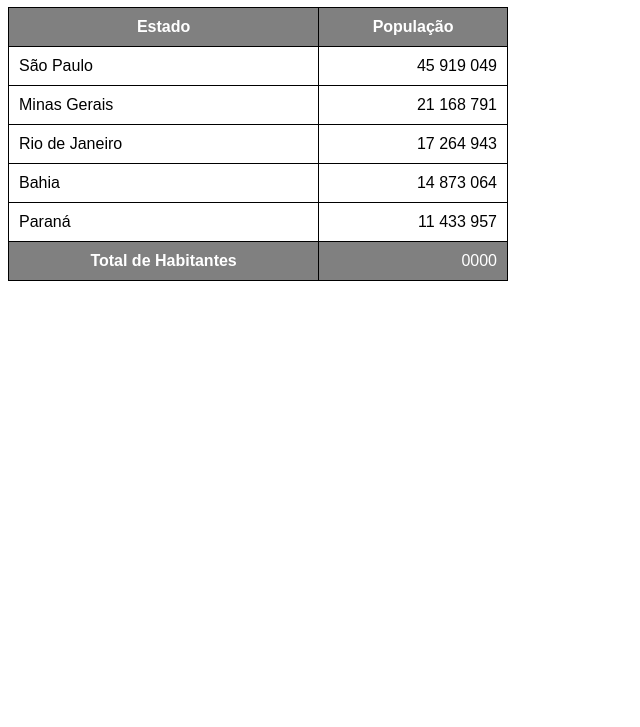
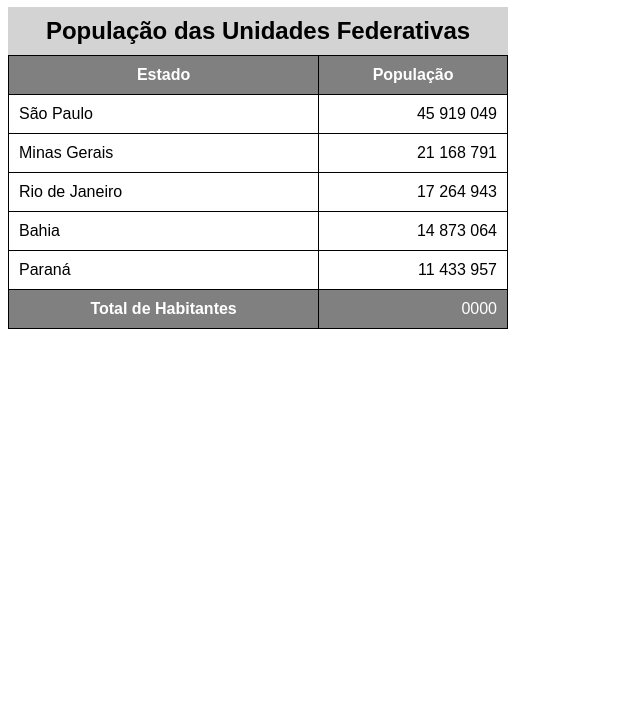
Before and after one commit to carlosmoreira93/HTML-CSS, a plain HTML site: page exercicios/ex023/tabela002.html in a window 1280 px wide. Shown: the part 73-800 px from the top of the page, without its empty margins (0-640 px from the left). Drawn offline with Linux system fonts and the light colour scheme.

Commit message:
atualizei a tabela002

```diff
--- a/exercicios/ex023/tabela002.html
+++ b/exercicios/ex023/tabela002.html
@@ -19,6 +19,13 @@
             padding: 10px;
         }
 
+        caption {
+            font-size: 1.5em;
+            font-weight: bold;
+            padding: 10px;
+            background-color: lightgray;
+        }
+
         thead, tfoot {
             background-color: gray;
             color: white;
@@ -34,6 +41,7 @@
     <!--
         ANATOMIA PARA TABELAS GRANDES
         TABLE
+            CAPTION
             THEAD
                 TR, TD, TH
             TBODY
@@ -42,6 +50,7 @@
             TR, TD, TH
     -->
     <table>
+        <CAPTION>População das Unidades Federativas</CAPTION>
         <thead>
             <tr>
                 <th>Estado</th>
```
